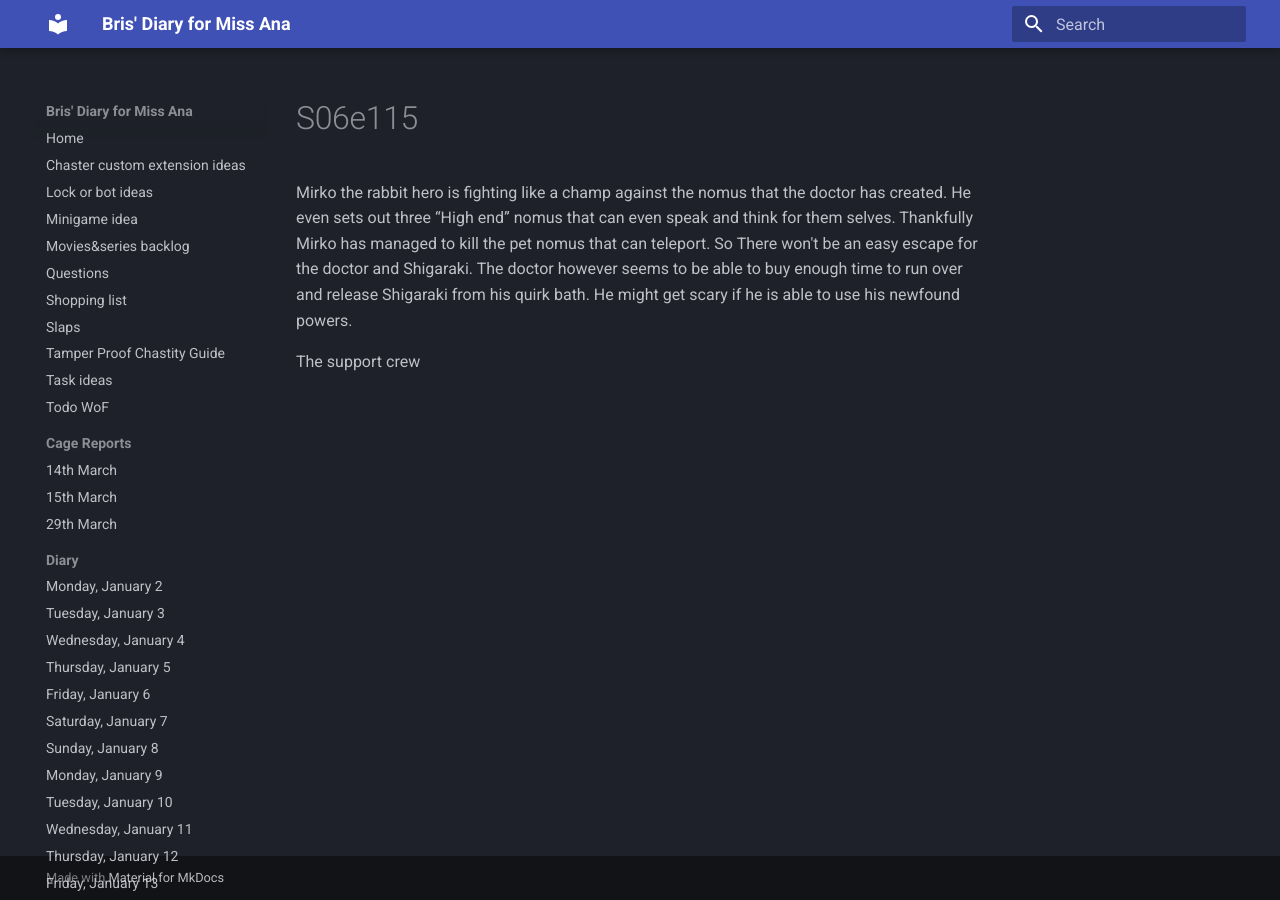
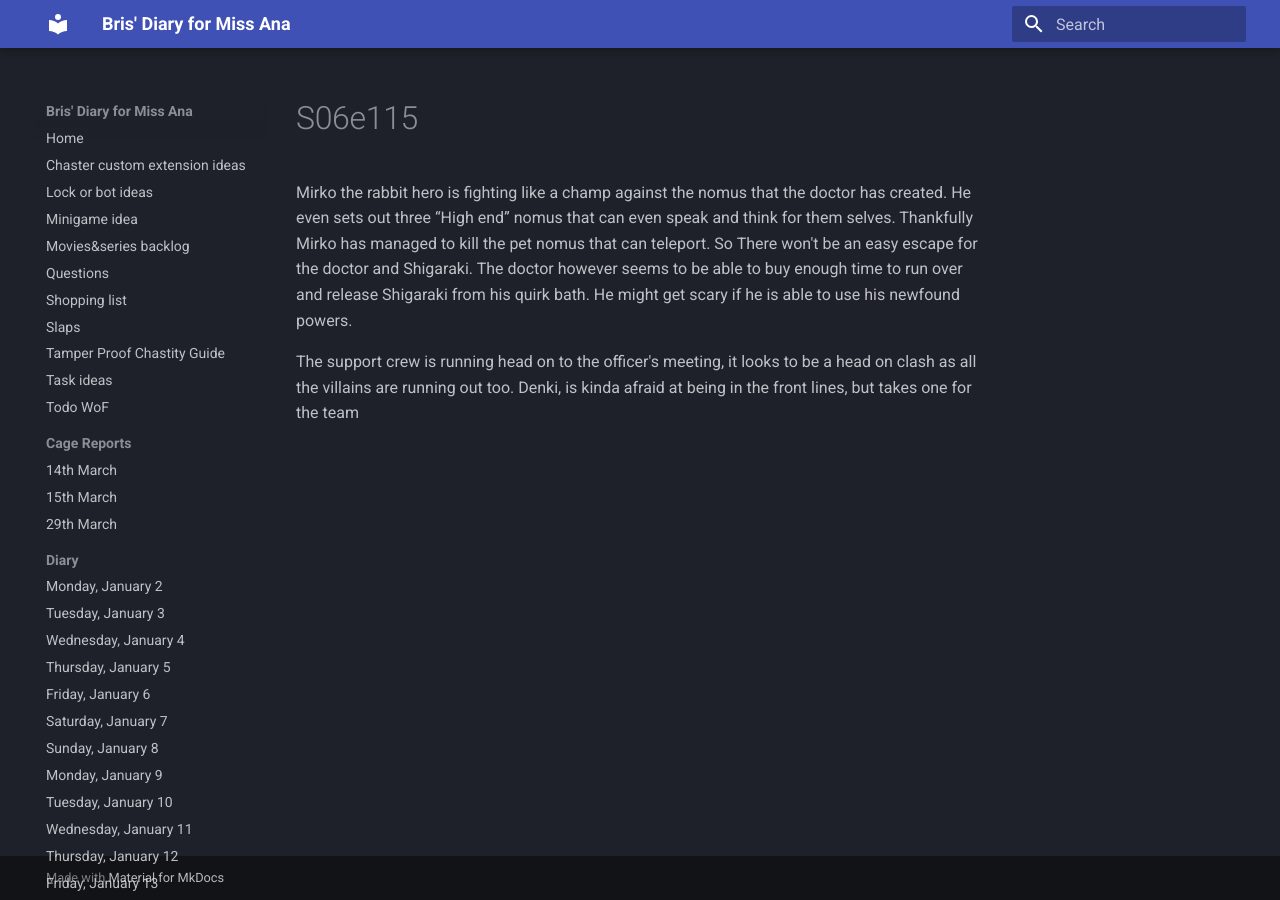
Before and after one commit to bris00/DFMA, an MkDocs documentation site: the page built from diary/Series/My Hero Academia/s06e115.md, in a window 1280 px wide. Built offline with MkDocs 1.6.1 and Material for MkDocs 9.7.7, drawn with Linux system fonts in a browser that asks for light colours.

Commit message:
vault backup: 2023-05-17 13:43:32
Affected files:
diary/Series/My Hero Academia/s06e115.md

```diff
--- a/diary/Series/My Hero Academia/s06e115.md
+++ b/diary/Series/My Hero Academia/s06e115.md
@@ -1,3 +1,3 @@
 Mirko the rabbit hero is fighting like a champ against the nomus that the doctor has created. He even sets out three “High end” nomus that can even speak and think for them selves. Thankfully Mirko has managed to kill the pet nomus that can teleport. So There won't be an easy escape for the doctor and Shigaraki. The doctor however seems to be able to buy enough time to run over and release Shigaraki from his quirk bath. He might get scary if he is able to use his newfound powers.
 
-The support crew
+The support crew is running head on to the officer's meeting, it looks to be a head on clash as all the villains are running out too. Denki, is kinda afraid at being in the front lines, but takes one for the team
```
